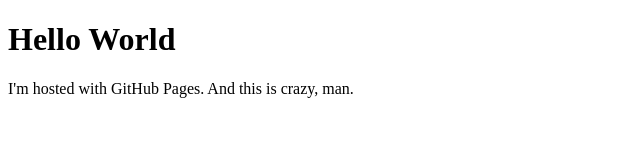
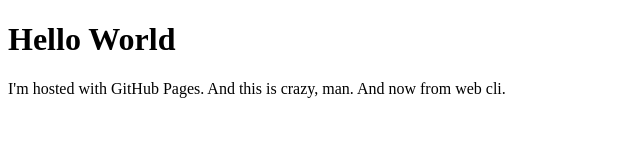
Before and after one commit to lafrigolet/lafrigolet.github.io, a plain HTML site: page index.html in a window 1280 px wide. Shown: the whole page, without its empty margins (0-640 px from the left). Drawn offline with Linux system fonts and the light colour scheme.

Commit message:
Update index.html

```diff
--- a/index.html
+++ b/index.html
@@ -2,6 +2,6 @@
 <html>
 <body>
 <h1>Hello World</h1 And this is crazy, man>
-<p>I'm hosted with GitHub Pages. And this is crazy, man.</p>
+<p>I'm hosted with GitHub Pages. And this is crazy, man. And now from web cli.</p>
 </body>
 </html>
```
